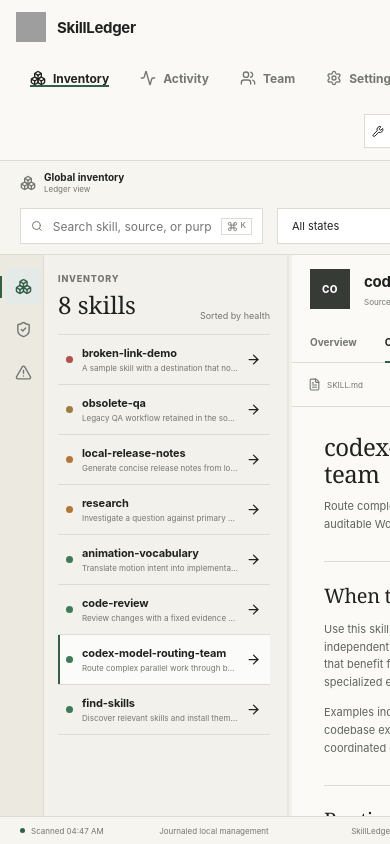
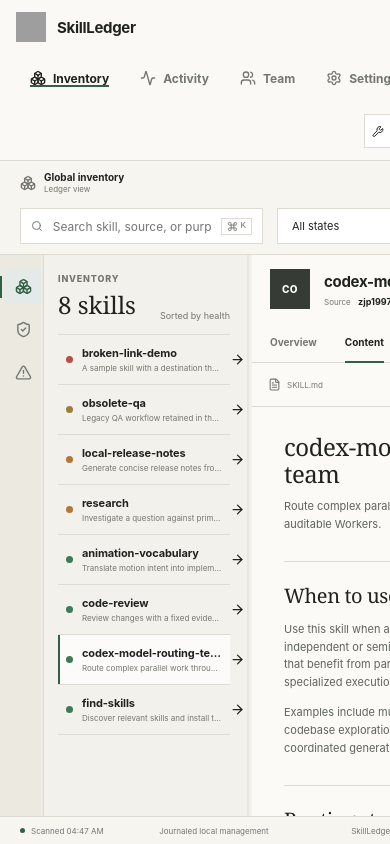
Before and after one commit to terrytan95/skillledger, a React (Vite) app: page / in a window 390 px wide. Shown: the top 844 px of the page. Built offline with nearby package versions, Linux system fonts and the light colour scheme; grey boxes are pictures that could not be loaded.

Commit message:
fix(ui): shrink inventory pane minimum
Allow the Inventory pane to collapse to 18% with a 200 px floor so the detail workbench can use more horizontal space.

```diff
--- a/src/App.css
+++ b/src/App.css
@@ -174,7 +174,7 @@ main { min-height: 0; overflow: hidden; }
 .ledger-layout {
   height: 100%;
   display: grid;
-  grid-template-columns: 52px minmax(250px, var(--skill-list-width, 35%)) 8px minmax(360px, 1fr);
+  grid-template-columns: 52px minmax(200px, var(--skill-list-width, 35%)) 8px minmax(360px, 1fr);
   background: var(--canvas);
 }
 .library-rail {
@@ -924,7 +924,7 @@ main { min-height: 0; overflow: hidden; }
   .brand { min-width: 190px; }
   .brand small { display: none; }
   .header-status, .mode-badge { display: none; }
-  .ledger-layout { grid-template-columns: 48px minmax(250px, var(--skill-list-width, 35%)) 8px minmax(320px, 1fr); }
+  .ledger-layout { grid-template-columns: 48px minmax(200px, var(--skill-list-width, 35%)) 8px minmax(320px, 1fr); }
   .library-rail { padding-inline: 6px; }
   .rail-item.active::before { left: -6px; }
   .skill-row { grid-template-columns: 8px minmax(140px, 1fr) 16px; }
@@ -941,7 +941,7 @@ main { min-height: 0; overflow: hidden; }
   .header-actions { margin-left: auto; }
   .control-bar { grid-template-columns: 1fr auto; }
   .control-context { grid-column: 1 / -1; }
-  .ledger-layout { grid-template-columns: 44px minmax(240px, var(--skill-list-width, 35%)) 8px minmax(320px, 1fr); }
+  .ledger-layout { grid-template-columns: 44px minmax(200px, var(--skill-list-width, 35%)) 8px minmax(320px, 1fr); }
   .skill-content-layout { grid-template-columns: 1fr; }
   .skill-content-layout > .skill-file-tree, .file-tree-separator { display: none; }
   .open-reader-button { width: 34px; padding: 0; font-size: 0; }
--- a/src/App.tsx
+++ b/src/App.tsx
@@ -130,7 +130,7 @@ function clamp(value: number, minimum: number, maximum: number): number {
   return Math.min(maximum, Math.max(minimum, value))
 }
 
-export function clampSplitRatio(value: number, minimum = 0.25, maximum = 0.65): number {
+export function clampSplitRatio(value: number, minimum = 0.18, maximum = 0.65): number {
   return clamp(value, minimum, maximum)
 }
 
@@ -450,7 +450,7 @@ function LedgerView({
     if (!container || !rail || !separator) return null
 
     const bounds = container.getBoundingClientRect()
-    const minimum = Math.max(0.25, 250 / bounds.width)
+    const minimum = Math.max(0.18, 200 / bounds.width)
     const maximum = Math.max(
       minimum,
       Math.min(0.65, (bounds.width - rail.offsetWidth - separator.offsetWidth - 360) / bounds.width),
@@ -529,7 +529,7 @@ function LedgerView({
         className="ledger-separator"
         label={copy.resizePanels}
         value={splitRatio * 100}
-        minimum={25}
+        minimum={18}
         maximum={65}
         onResize={resize}
         onStep={(direction) => {
```
Also changed, not shown: 1 other file (tests, documents, lock files or other folders).
